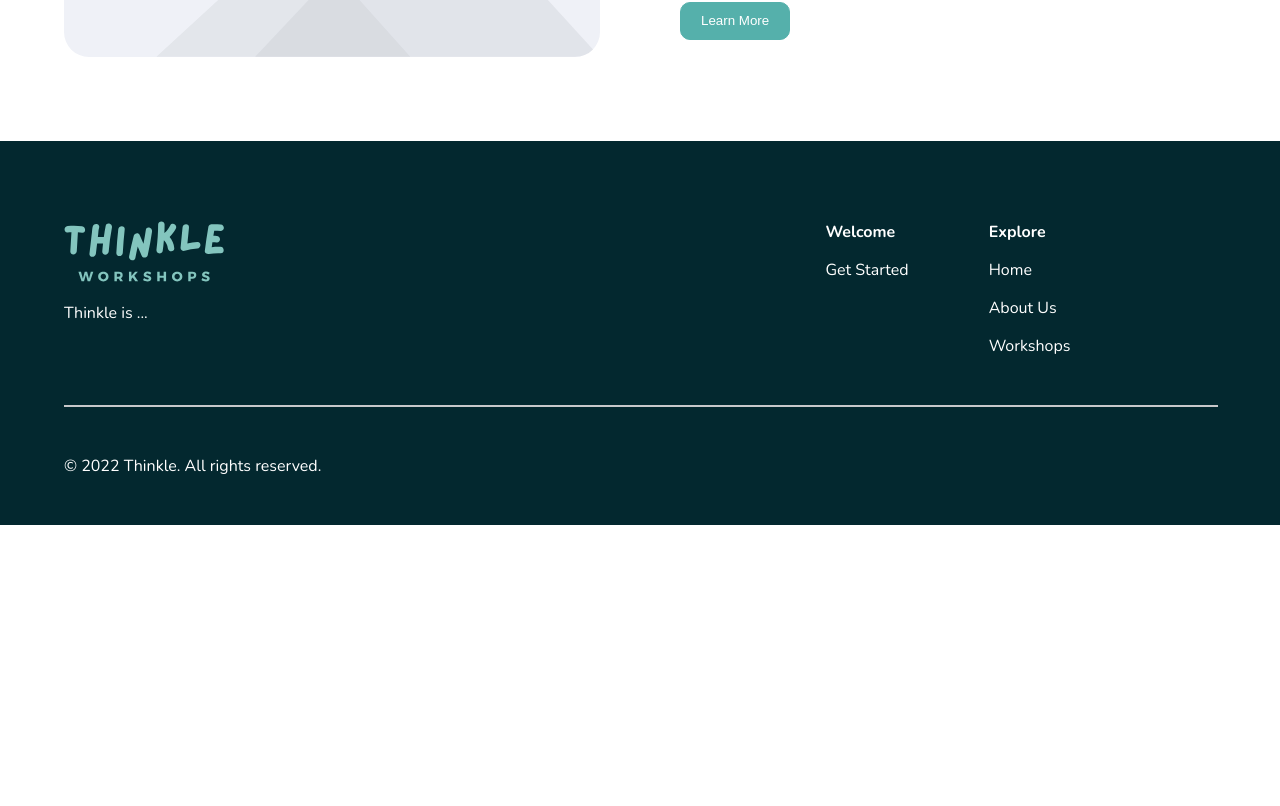
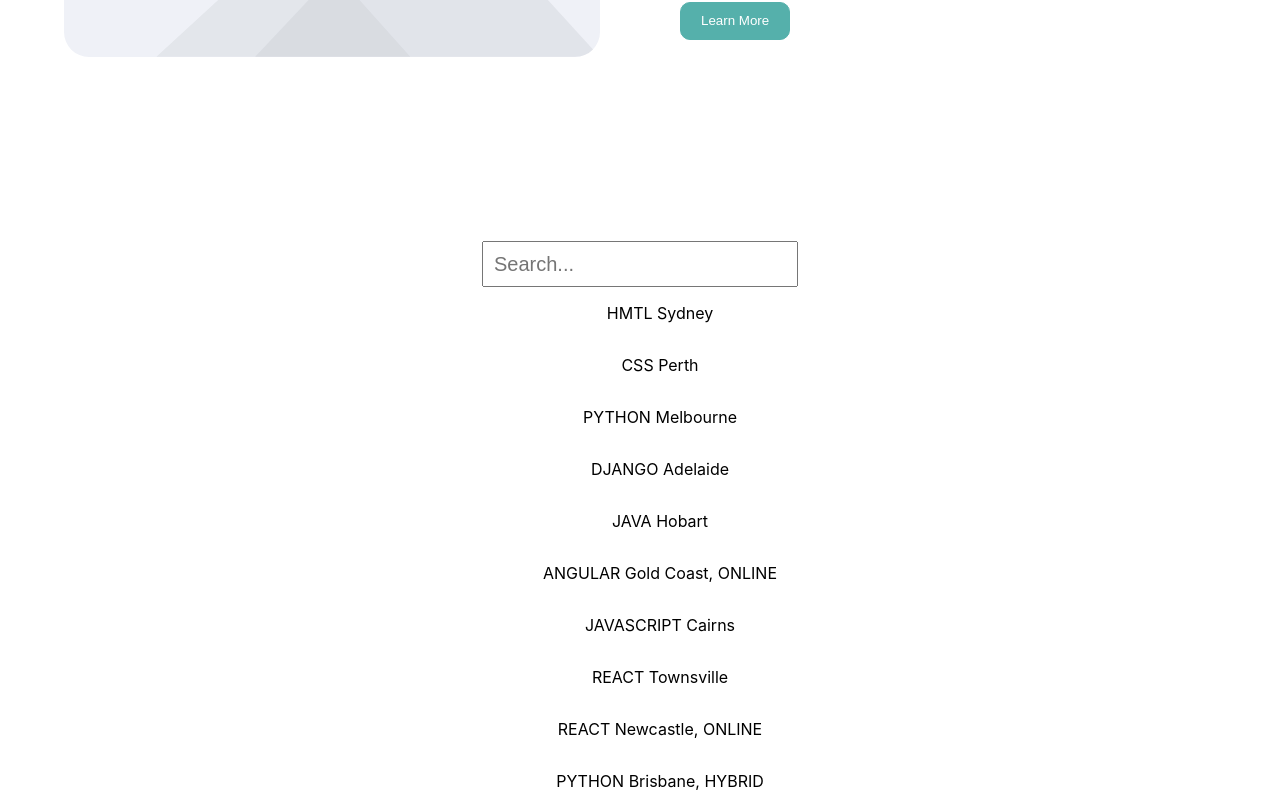
Before and after one commit to SheCodesAus/she-codes-group-project-frontend-fullstack-pancake, a React (Create React App) app: page / in a window 1280 px wide. Shown: the part 1874-2680 px from the top of the page. Before the commit the page ends 2399 px from the top, so only its background shows below. Built offline with nearby package versions, Linux system fonts and the light colour scheme.

Commit message:
search filter finish

```diff
--- a/src/MOCK_DATA.json
+++ b/src/components/common/Search/MOCK_DATA.json
@@ -1,3 +1,4 @@
+
 [{"datetime":"4/17/2022","first_name":"Celestyna","city":"Sydney","language":"HMTL"},
 {"datetime":"11/23/2021","first_name":"Marketa","city":"Perth","language":"CSS"},
 {"datetime":"12/12/2021","first_name":"Kathrine","city":"Melbourne","language":"PYTHON"},
--- a/src/components/common/Search/index.jsx
+++ b/src/components/common/Search/index.jsx
@@ -1,18 +1,19 @@
 import React from "react";
 // import { Link, useNavigate } from "react-router-dom";
-import "../App.js"
+// import "../App.js"
 import "./search.css";
-import MOCK_DATA from ".\src\MOCK_DATA.json";
+import MOCK_DATA from "./MOCK_DATA.json";
 import {useState} from "react";
 
 
 
     function Search() {
         // const navigate = useNavigate();
+        console.log('MOCK DATA', MOCK_DATA)
 
         const [searchTerm,setSearchTerm] = useState('')
         return (
-        <div className="Search">
+        <div className="search">
             <input type="text" placeholder="Search..."
             onChange={event => {
                 setSearchTerm(event.target.value);
@@ -21,13 +22,20 @@ import {useState} from "react";
             {MOCK_DATA.filter((val)=> {
                 if (searchTerm =="") {
                     return val
-                } else if (val.language.toLowerCase().includes(searchTerm.toLowerCase())){
+                }
+
+                if (val.language.toLowerCase().includes(searchTerm.toLowerCase()) || val.city.toLowerCase().includes(searchTerm.toLowerCase()) || val.datetime.toLowerCase().includes(searchTerm.toLowerCase())){
+                // if (val.city.toLowerCase().includes(searchTerm.toLowerCase()))
+                // if (val.datetime.toLowerCase().includes(searchTerm.toLowerCase()))
                     return val
                 }
             }).map((val, key) => {
                 return (
                 <div className="user" key={key}>
-                    <p>{val.language}</p>
+                    <ol>
+                    {val.language}&nbsp;
+                    {val.city }
+                    </ol>
                 </div>
                 );
             })}
--- a/src/components/common/Search/search.css
+++ b/src/components/common/Search/search.css
@@ -1,4 +1,4 @@
-.Search{
+.search{
     display: flex;
     justify-content: center;
     align-items: center;
--- a/src/pages/HomePage.jsx
+++ b/src/pages/HomePage.jsx
@@ -4,6 +4,7 @@ import TwoColumn from "../components/common/TwoColumn";
 import Slider from "../components/Slider";
 import Placeholder from "../assets/images/placeholder.svg";
 import { mockWorkshopsData } from "../mock/workshopsData";
+import Search from "../components/common/Search";
 
 export default function HomePage() {
   return (
@@ -34,6 +35,9 @@ export default function HomePage() {
           link="/about-us"
         />
       </Container>
+      <Container>
+        <Search/>
+      </Container>
     </>
   );
 }
```
